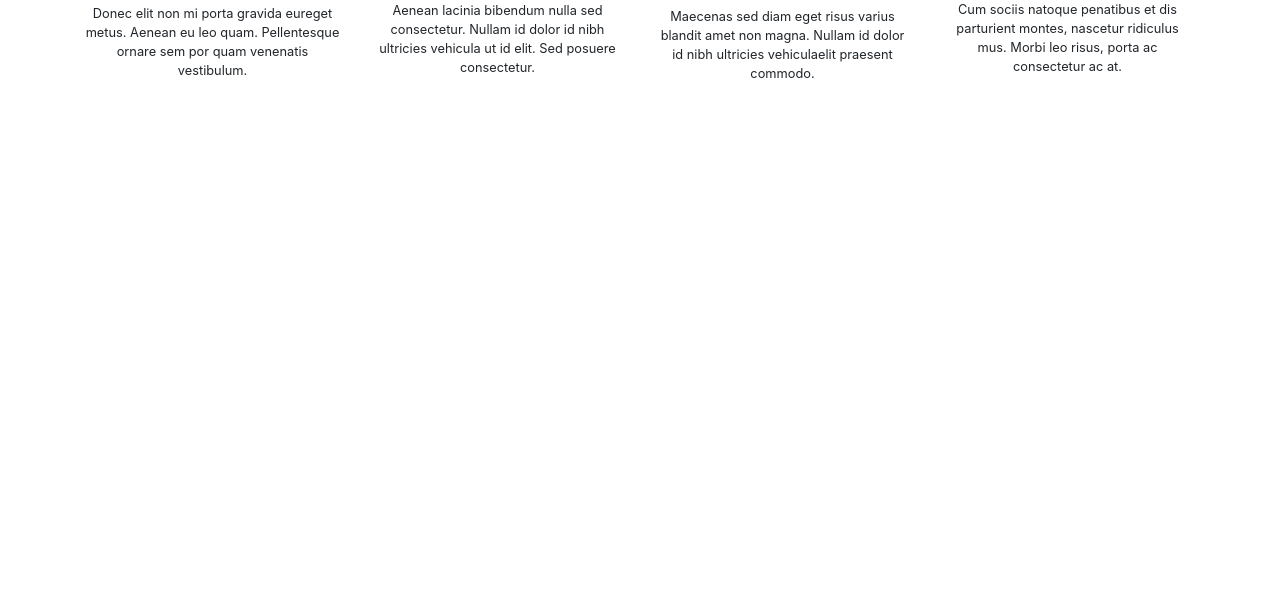
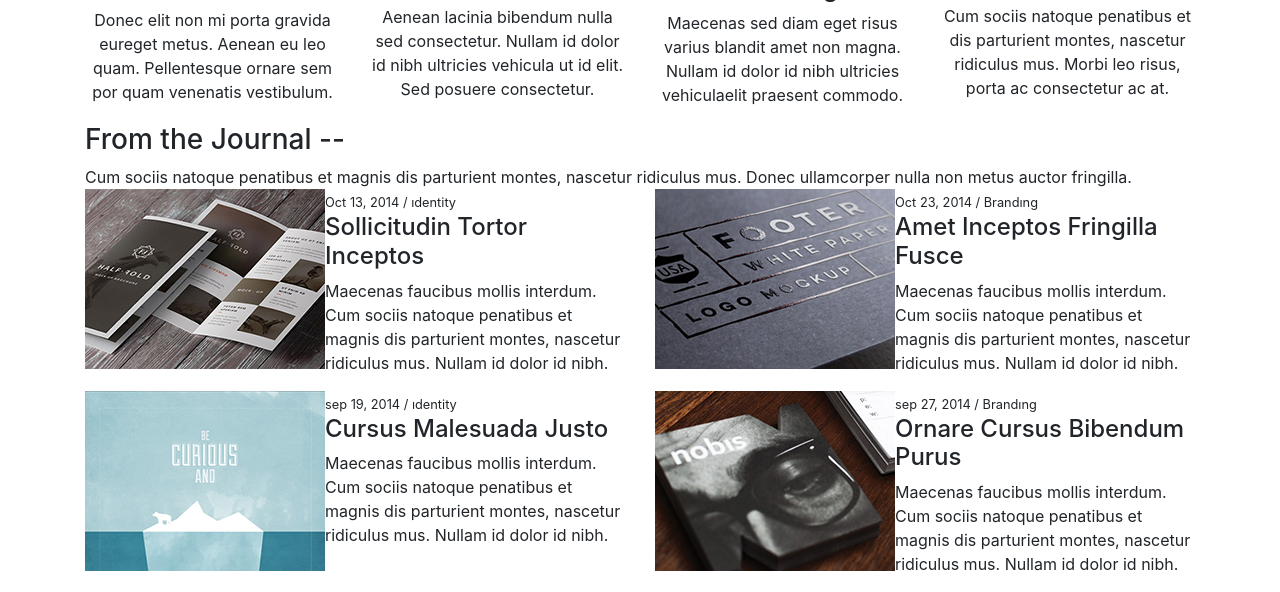
Before and after one commit to AlexTMena/Keepsake, a plain HTML site: page index.html in a window 1280 px wide. Shown: the part 1377-1969 px from the top of the page. Before the commit the page ends 1476 px from the top, so only its background shows below. Drawn offline with nearby package versions, Linux system fonts and the light colour scheme.

Commit message:
added journal feature

```diff
--- a/index.html
+++ b/index.html
@@ -37,7 +37,7 @@
     <div class="container-fluid jumbotron">
         <div class="container">
             <h1>We’re Keepsake, a digital & branding agency</h1>
-            <small>Specializing in web design, poster, motion video, based in London. We love to turn ideas into beautiful things.
+            <lead>Specializing in web design, poster, motion video, based in London. We love to turn ideas into beautiful things.</lead>
         </div>
     </div>
 
@@ -82,7 +82,7 @@
 
     <div class="container">
         <h3>What do we do  --</h3>
-        <small>Maecenas sed diam eget risus varius blandit sit amet non magna. Morbi leo risus, porta ac consectetur ac, vestibulum at eros.</small>
+        <lead>Maecenas sed diam eget risus varius blandit sit amet non magna. Morbi leo risus, porta ac consectetur ac, vestibulum at eros.</lead>
 
         <div class="row">
 
@@ -126,7 +126,40 @@
 
     <!-- Journal -->
 
+    <div class="container">
+        <h3>From the Journal --</h3>
+        <lead>Cum sociis natoque penatibus et magnis dis parturient montes, nascetur ridiculus mus. Donec ullamcorper nulla non metus auctor fringilla.</lead>
 
+        <div class="row">
+            <div class="col-sm-12 col-lg-6">
+                <img class="float-left" src="images/post-1.jpg">
+                <small>Oct 13, 2014  /  ıdentity</small>
+                <h4>Sollicitudin Tortor Inceptos</h4>
+                <p>Maecenas faucibus mollis interdum. Cum sociis natoque penatibus et magnis dis parturient montes, nascetur ridiculus mus. Nullam id dolor id nibh.</p>
+            </div>
+
+            <div class="col-sm-12 col-lg-6">
+                <img class="float-left" src="images/post-2.jpg">
+                <small>Oct 23, 2014  /  Brandıng</small>
+                <h4>Amet Inceptos Fringilla Fusce</h4>
+                <p>Maecenas faucibus mollis interdum. Cum sociis natoque penatibus et magnis dis parturient montes, nascetur ridiculus mus. Nullam id dolor id nibh.</p>
+            </div>
+
+            <div class="col-sm-12 col-lg-6">
+                <img class="float-left" src="images/post-3.jpg">
+                <small>sep 19, 2014  /  ıdentity</small>
+                <h4>Cursus Malesuada Justo</h4>
+                <p>Maecenas faucibus mollis interdum. Cum sociis natoque penatibus et magnis dis parturient montes, nascetur ridiculus mus. Nullam id dolor id nibh.</p>
+            </div>
+
+            <div class="col-sm-12 col-lg-6">
+                <img class="float-left" src="images/post-4.jpg">
+                <small>sep 27, 2014  /  Brandıng</small>
+                <h4>Ornare Cursus Bibendum Purus</h4>
+                <p>Maecenas faucibus mollis interdum. Cum sociis natoque penatibus et magnis dis parturient montes, nascetur ridiculus mus. Nullam id dolor id nibh.</p>
+            </div>
+        </div>
+    </div>
 
 
 
```
